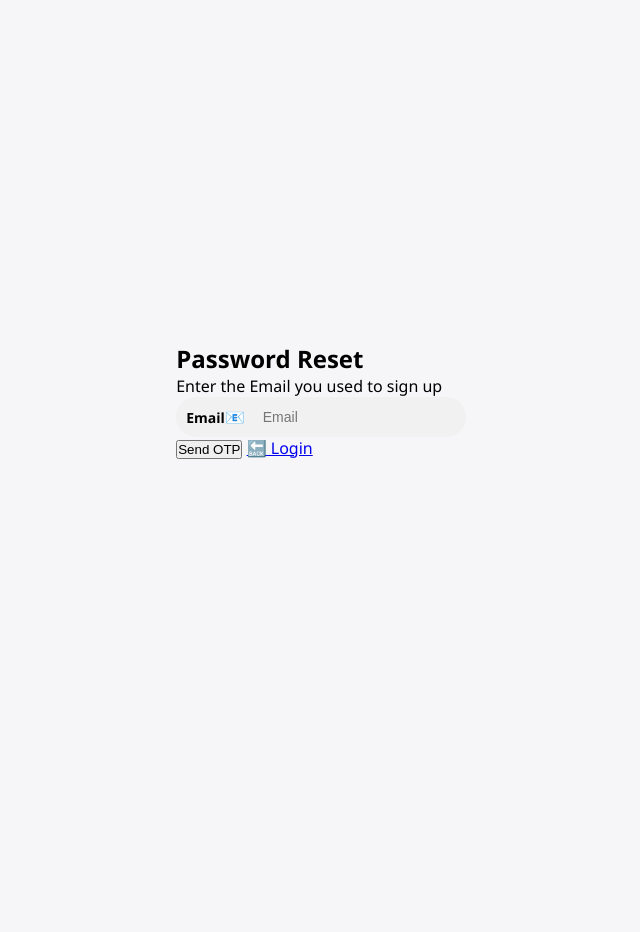
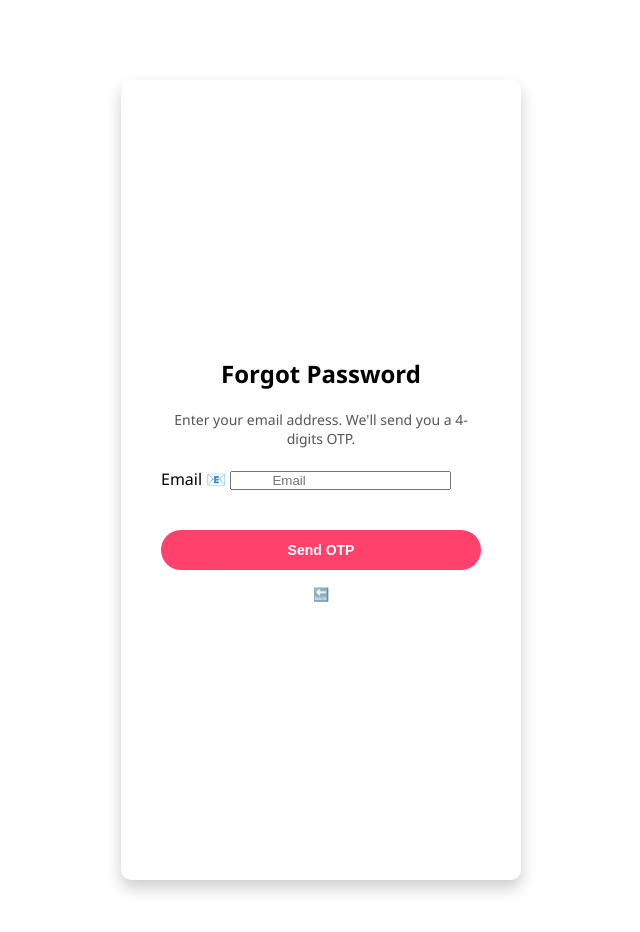
Before and after one commit to KashanAltaf/auth-app, a website: page forgot-password.html in a window 1280 px wide. Shown: the whole page, without its empty margins (319-959 px from the left). Before the commit the page ends 800 px from the top, so only its background shows below. Drawn offline with nearby package versions, Linux system fonts and the light colour scheme.

Commit message:
Forgot Password Page

```diff
--- a/css/style.css
+++ b/css/style.css
@@ -220,3 +220,58 @@ button.ghost {
   margin-left: 6px;
   cursor: pointer;
 }
+
+.forgot-password-container {
+    background: #fff;
+    width: 400px;
+    margin: 80px auto;
+    padding: 40px;
+    border-radius: 10px;
+    box-shadow: 0 8px 16px rgba(0, 0, 0, 0.2);
+    animation: slideIn 0.5s ease-out;
+}
+
+@keyframes slideIn {
+    from {opacity: 0; transform: translateY(20px);}
+    to {opacity: 1; transform: translateY(0);}
+}
+
+.forgot-password-container p {
+    font-size: 14px;
+    margin-bottom: 20px;
+    color: #555;
+    text-align: center;
+}
+
+.forgot-password-container .input-group {
+    margin-bottom: 20px;
+}
+
+.forgot-password-container .input-group input {
+    padding-left: 40px;
+}
+
+.forgot-password-container button {
+    width: 100%;
+    padding: 12px;
+    border: none;
+    background-color: #ff416c;
+    color: white;
+    font-weight: bold;
+    border-radius: 20px;
+    cursor: pointer;
+    transition: background 0.3s;
+}
+
+.forgot-password-container button:hover {
+    background-color: #ff4b2b;
+}
+
+.back-link {
+    display: block;
+    text-align: center;
+    margin-top: 15px;
+    text-decoration: none;
+    color: #555;
+    font-size: 13px;
+}
--- a/forgot-password.html
+++ b/forgot-password.html
@@ -8,34 +8,34 @@
   <link rel="stylesheet" href="https://cdn.jsdelivr.net/npm/toastify-js/src/toastify.min.css"/>
   <script defer src="https://cdn.jsdelivr.net/npm/toastify-js"></script>
 </head>
-<body class="fade-in">
-    <div class="forgot-box">
-        <h2>Password Reset</h2>
-        <p>Enter the Email you used to sign up</p>
-        <div class="input-wrapper">
-            <label class="input-label">Email</label>
+<body class="forgot-password-container slide-in">
+    <form id="forgotPasswordForm">
+        <h2>Forgot Password</h2>
+        <p>Enter your email address. We'll send you a 4-digits OTP.</p>
+        <div class="input-group">
+            <label>Email</label>
             <span class="icon">📧</span>
-            <input type="email" id="resetEmail" placeholder="Email" required />
+            <input type="email" name="email" placeholder="Email" required />
         </div>
-        <button id="sendOtpBtn">Send OTP</button>
-        <a href="index.html" class="back-link">🔙 Login</a>
-    </div>
+        <button type="submit">Send OTP</button>
+        <a href="/" class="back-link">🔙</a>
+    </form>
 
     <script>
-        document.getElementById('sendOtpBtn').addEventListener('click', () => {
-            const email = document.getElementById('resetEmail').value.trim();
-            if(!email) {
+        document.getElementById("forgotPasswordForm").addEventListener("submit", function(e) {
+            e.preventDefault();
+            const email = this.email.value.trim();
+            if(!email){
                 Toastify({
-                    text: 'Enter a valid Email',
+                    text: "Please enter your email.",
                     duration: 3000,
                     gravity: 'top',
                     position: 'center',
-                    style: {background: '#e74c3c'}
+                    backgroundColor: '#374c3c'
                 }).showToast();
                 return;
             }
-            sessionStorage.setItem('resetEmail', email);
-            setTimeout(() => window.location.href = 'otp.html', 300);
+            window.location.href = `/verify-otp.html?email=${encodeURIComponent(email)}`;
         });
     </script>
 </body>
```
Also changed, not shown: otp.html (added, +10 -0 lines).
